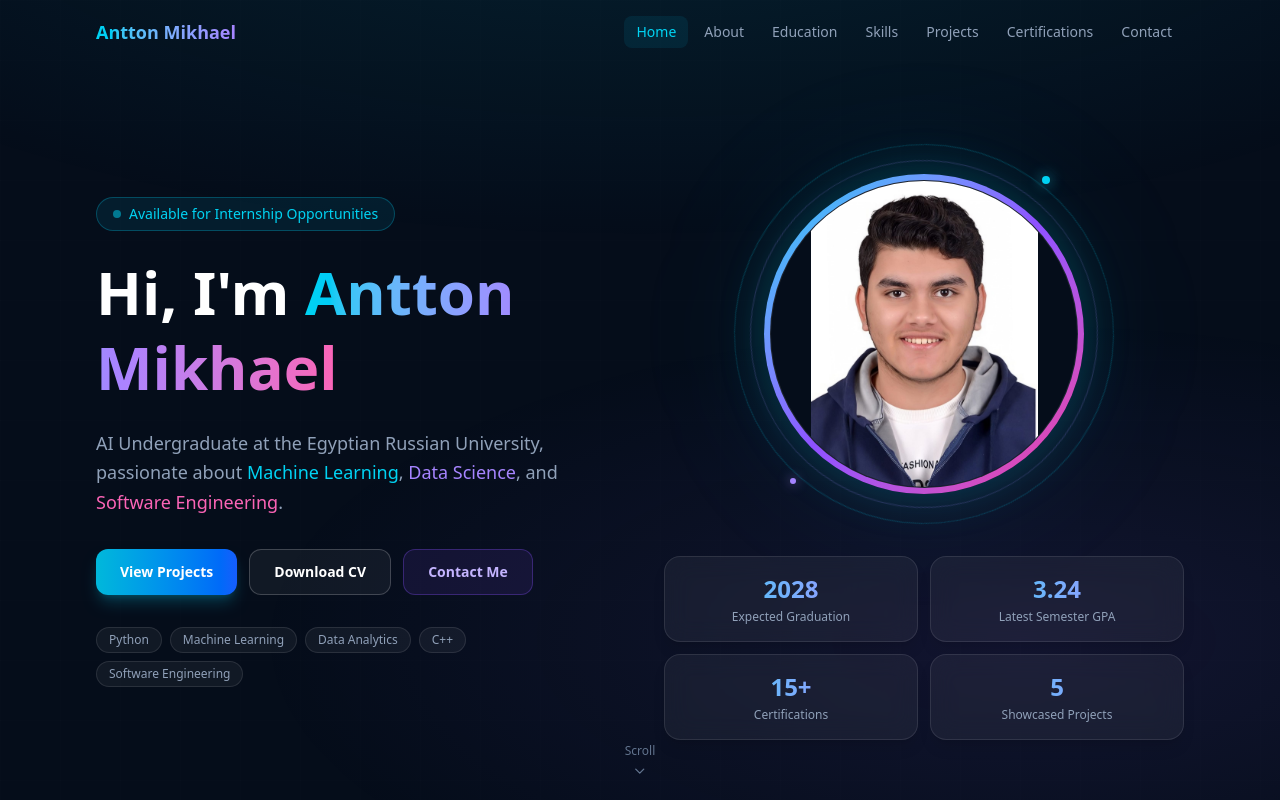
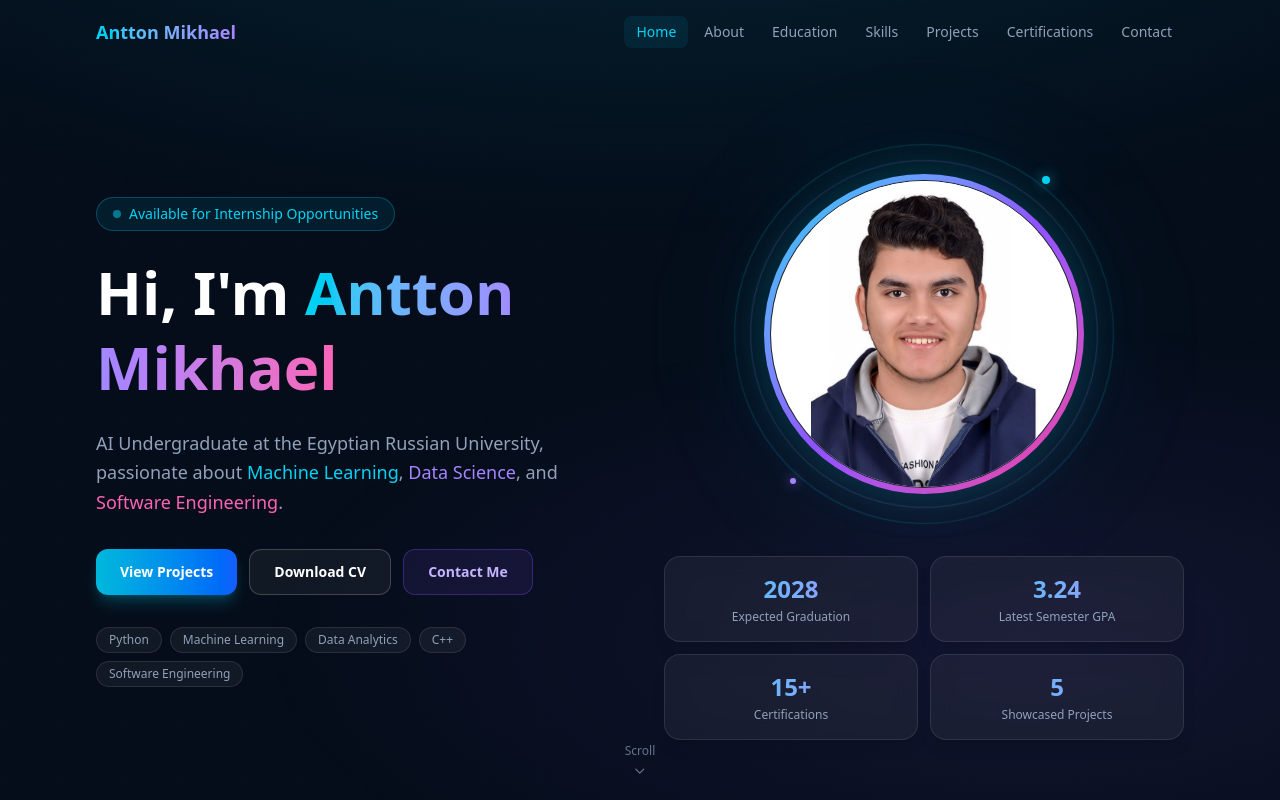
Before and after one commit to Toni-11/antton-portfolio.github.io, a React (Vite) app: page / in a window 1280 px wide. Shown: the top 800 px of the page. Built offline with nearby package versions, Linux system fonts and the light colour scheme.

Commit message:
Set profile portrait background to white

```diff
--- a/index.css
+++ b/index.css
@@ -1,7 +1,8 @@
 @import "tailwindcss";
 
-/* Keep the 4×6 profile portrait fully visible inside its circular frame. */
+/* Keep the 4×6 profile portrait fully visible with a white background. */
 img[alt="Antton Mikhael"] {
   object-fit: contain !important;
   object-position: center center !important;
+  background: #ffffff !important;
 }
```
